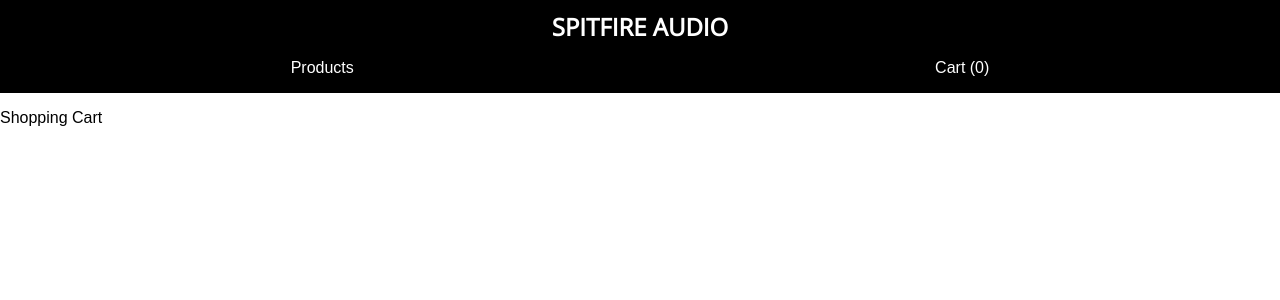
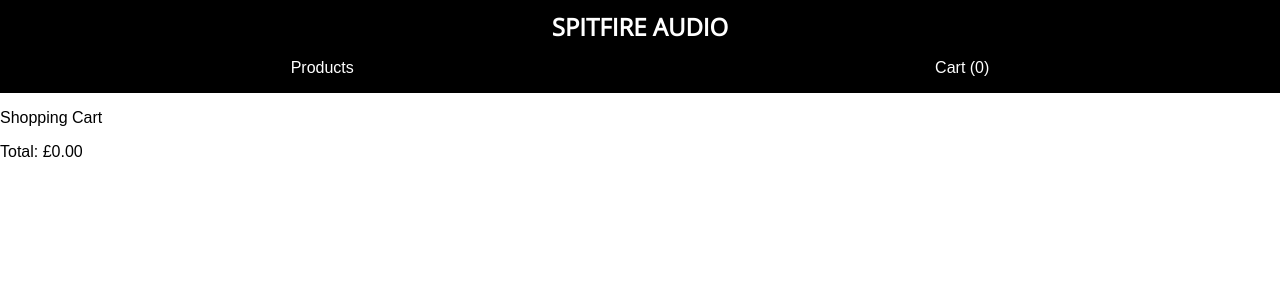
Before and after one commit to mickcooke/Wk8_weekend_hwork_e-commerce, a React (Create React App) app: page /basket in a window 1280 px wide. Shown: the top 300 px of the page. Built offline with nearby package versions, Linux system fonts and the light colour scheme.

Commit message:
total function  works

```diff
--- a/src/components/Basket.js
+++ b/src/components/Basket.js
@@ -1,7 +1,7 @@
 import React from 'react';
 import BasketItem from './BasketItem';
 
-const Basket = ({basket}) => {
+const Basket = ({basket, total}) => {
 
 
     const basketItemNodes = basket.map((basketItem) => {
@@ -14,13 +14,18 @@
 
     );
 
+
+
   return (
 
     <>
     <p>Shopping Cart</p>
     {basketItemNodes}
+    <p>Total: £{total.toFixed(2)}</p>
     </>
   );
+
+
 };
 
 export default Basket;
--- a/src/components/BasketItem.js
+++ b/src/components/BasketItem.js
@@ -12,8 +12,10 @@
 
   return (
     <>
-    <p>{basketItem.name}</p>
-    <p>{basketItem.price.toFixed(2)}</p>
+    <p>
+    <span>{basketItem.name}</span>
+    <span>&nbsp;&nbsp;£{basketItem.price.toFixed(2)}</span>
+    </p>
 
     </>
 
--- a/src/containers/ShopContainer.js
+++ b/src/containers/ShopContainer.js
@@ -25,6 +25,7 @@
     const [products, setProducts] = useState([]);
     // const [selectedProductId, setSelectedProductId] = useState("");
     const [basket, setBasket] = useState([]);
+    const [total, setTotal] = useState(0);
 
     const productInventory = [
         {
@@ -92,9 +93,14 @@
 //     }
 // }
 
+const addToTotal = amount => {
+    setTotal(total + amount);
+}
+
 const handleProductSelected = id => {
     const selectedProduct = findProductById(id);
     const updatedBasket = [...basket, selectedProduct];
+    addToTotal(selectedProduct.price);
     setBasket(updatedBasket);
 }
 
@@ -107,7 +113,7 @@
         <NavBar basket={basket}/>
     <Routes>
       <Route path="/" element={<ProductList products={products} onProductSelected={handleProductSelected}/>}/>
-      <Route path="/basket" element={<Basket basket={basket}/>}/>
+      <Route path="/basket" element={<Basket basket={basket} total={total}/>}/>
     </Routes>
   </Router>
 
```
